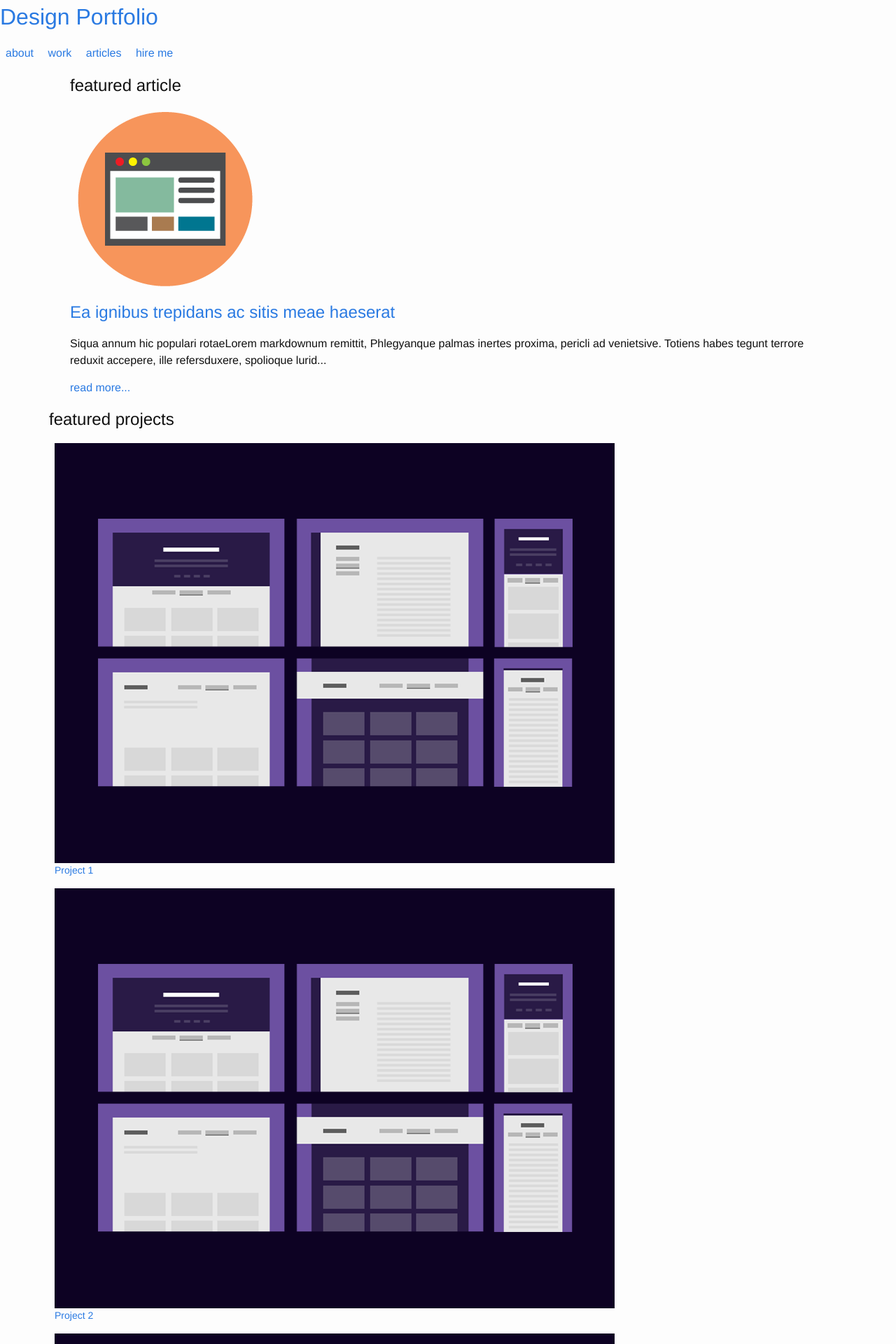
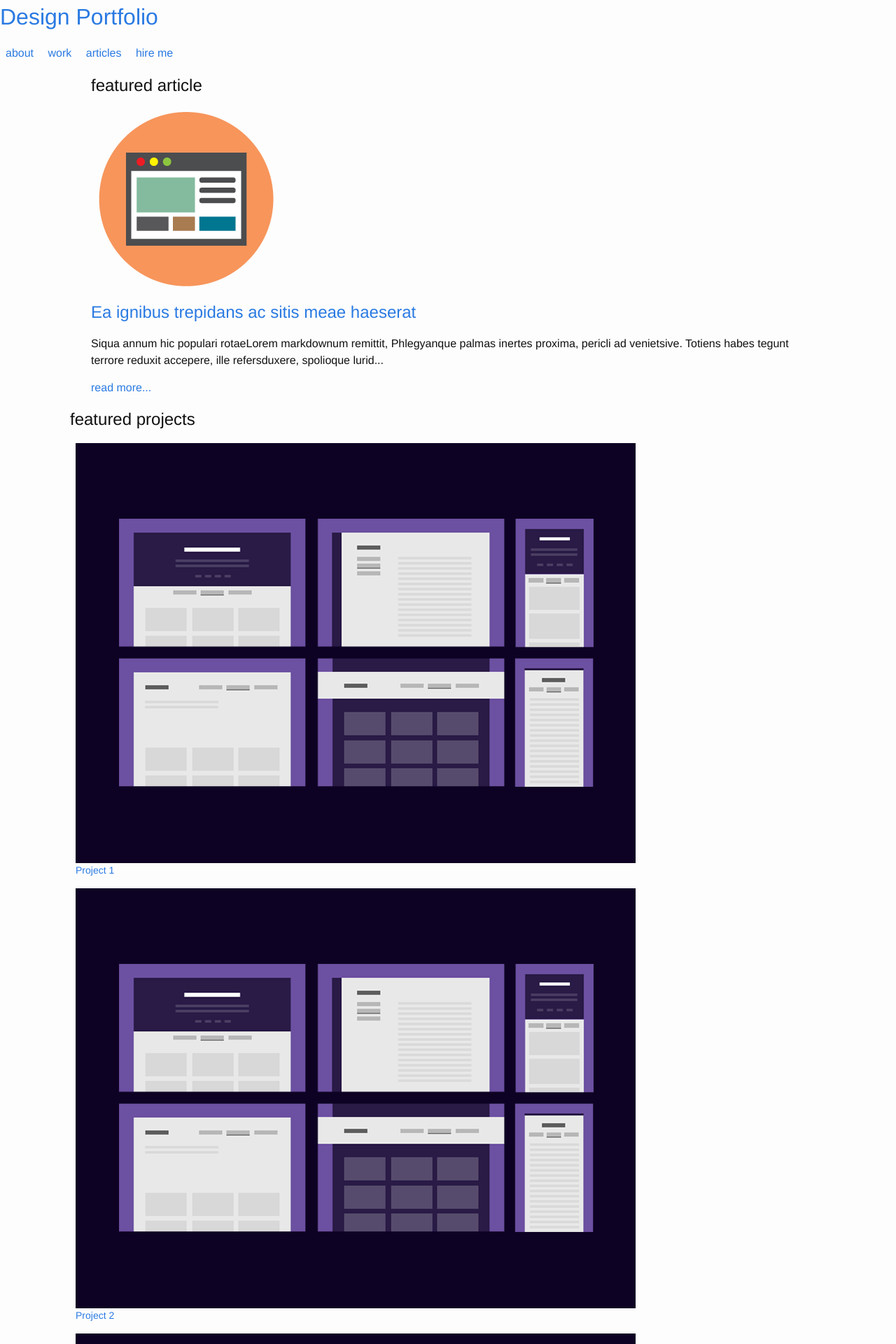
Before and after one commit to smugfox/smugfox, a Jekyll site: the page built from index.html, in a window 1280 px wide. Shown: the top 1920 px of the page at 70% size. Built offline with Jekyll 4.4.1, drawn with Linux system fonts in a browser that asks for light colours.

Commit message:
Removed old CSS files

```diff
--- a/_sass/_base.scss
+++ /dev/null
@@ -1,202 +0,0 @@
-/**
- * Reset some basic elements
- */
-body, h1, h2, h3, h4, h5, h6,
-p, blockquote, pre, hr,
-dl, dd, ol, ul, figure {
-    margin: 0;
-    padding: 0;
-}
-
-
-
-/**
- * Basic styling
- */
-body {
-    font: $base-font-weight #{$base-font-size}/#{$base-line-height} $base-font-family;
-    color: $text-color;
-    background-color: $background-color;
-    -webkit-text-size-adjust: 100%;
-    -webkit-font-feature-settings: "kern" 1;
-    -moz-font-feature-settings: "kern" 1;
-    -o-font-feature-settings: "kern" 1;
-    font-feature-settings: "kern" 1;
-    font-kerning: normal;
-}
-
-
-
-/**
- * Set `margin-bottom` to maintain vertical rhythm
- */
-h1, h2, h3, h4, h5, h6,
-p, blockquote, pre,
-ul, ol, dl, figure,
-%vertical-rhythm {
-    margin-bottom: $spacing-unit / 2;
-}
-
-
-
-/**
- * Images
- */
-img {
-    max-width: 100%;
-    vertical-align: middle;
-}
-
-
-
-/**
- * Figures
- */
-figure > img {
-    display: block;
-}
-
-figcaption {
-    font-size: $small-font-size;
-}
-
-
-
-/**
- * Lists
- */
-ul, ol {
-    margin-left: $spacing-unit;
-}
-
-li {
-    > ul,
-    > ol {
-         margin-bottom: 0;
-    }
-}
-
-
-
-/**
- * Headings
- */
-h1, h2, h3, h4, h5, h6 {
-    font-weight: $base-font-weight;
-}
-
-
-
-/**
- * Links
- */
-a {
-    color: $brand-color;
-    text-decoration: none;
-
-    &:hover {
-        color: $text-color;
-        text-decoration: underline;
-    }
-}
-
-
-
-/**
- * Blockquotes
- */
-blockquote {
-    color: $grey-color;
-    border-left: 4px solid $grey-color-light;
-    padding-left: $spacing-unit / 2;
-    font-size: 18px;
-    letter-spacing: -1px;
-    font-style: italic;
-
-    > :last-child {
-        margin-bottom: 0;
-    }
-}
-
-
-
-/**
- * Code formatting
- */
-pre,
-code {
-    font-size: 15px;
-    border: 1px solid $grey-color-light;
-    border-radius: 3px;
-    background-color: #eef;
-}
-
-code {
-    padding: 1px 5px;
-}
-
-pre {
-    padding: 8px 12px;
-    overflow-x: auto;
-
-    > code {
-        border: 0;
-        padding-right: 0;
-        padding-left: 0;
-    }
-}
-
-
-
-/**
- * Wrapper
- */
-.wrapper {
-    max-width: -webkit-calc(#{$content-width} - (#{$spacing-unit} * 2));
-    max-width:         calc(#{$content-width} - (#{$spacing-unit} * 2));
-    margin-right: auto;
-    margin-left: auto;
-    padding-right: $spacing-unit;
-    padding-left: $spacing-unit;
-    @extend %clearfix;
-
-    @include media-query($on-laptop) {
-        max-width: -webkit-calc(#{$content-width} - (#{$spacing-unit}));
-        max-width:         calc(#{$content-width} - (#{$spacing-unit}));
-        padding-right: $spacing-unit / 2;
-        padding-left: $spacing-unit / 2;
-    }
-}
-
-
-
-/**
- * Clearfix
- */
-%clearfix {
-
-    &:after {
-        content: "";
-        display: table;
-        clear: both;
-    }
-}
-
-
-
-/**
- * Icons
- */
-.icon {
-
-    > svg {
-        display: inline-block;
-        width: 16px;
-        height: 16px;
-        vertical-align: middle;
-
-        path {
-            fill: $grey-color;
-        }
-    }
-}
--- a/_sass/_layout.scss
+++ /dev/null
@@ -1,9 +0,0 @@
-ul {
-	margin: 1em 0;
-	list-style: none;
-}
-
-li {
-	display: inline-block;
-	margin: 0 0.5em;
-}
--- a/_sass/_syntax-highlighting.scss
+++ /dev/null
@@ -1,71 +0,0 @@
-/**
- * Syntax highlighting styles
- */
-.highlight {
-    background: #fff;
-    @extend %vertical-rhythm;
-
-    .highlighter-rouge & {
-      background: #eef;
-    }
-
-    .c     { color: #998; font-style: italic } // Comment
-    .err   { color: #a61717; background-color: #e3d2d2 } // Error
-    .k     { font-weight: bold } // Keyword
-    .o     { font-weight: bold } // Operator
-    .cm    { color: #998; font-style: italic } // Comment.Multiline
-    .cp    { color: #999; font-weight: bold } // Comment.Preproc
-    .c1    { color: #998; font-style: italic } // Comment.Single
-    .cs    { color: #999; font-weight: bold; font-style: italic } // Comment.Special
-    .gd    { color: #000; background-color: #fdd } // Generic.Deleted
-    .gd .x { color: #000; background-color: #faa } // Generic.Deleted.Specific
-    .ge    { font-style: italic } // Generic.Emph
-    .gr    { color: #a00 } // Generic.Error
-    .gh    { color: #999 } // Generic.Heading
-    .gi    { color: #000; background-color: #dfd } // Generic.Inserted
-    .gi .x { color: #000; background-color: #afa } // Generic.Inserted.Specific
-    .go    { color: #888 } // Generic.Output
-    .gp    { color: #555 } // Generic.Prompt
-    .gs    { font-weight: bold } // Generic.Strong
-    .gu    { color: #aaa } // Generic.Subheading
-    .gt    { color: #a00 } // Generic.Traceback
-    .kc    { font-weight: bold } // Keyword.Constant
-    .kd    { font-weight: bold } // Keyword.Declaration
-    .kp    { font-weight: bold } // Keyword.Pseudo
-    .kr    { font-weight: bold } // Keyword.Reserved
-    .kt    { color: #458; font-weight: bold } // Keyword.Type
-    .m     { color: #099 } // Literal.Number
-    .s     { color: #d14 } // Literal.String
-    .na    { color: #008080 } // Name.Attribute
-    .nb    { color: #0086B3 } // Name.Builtin
-    .nc    { color: #458; font-weight: bold } // Name.Class
-    .no    { color: #008080 } // Name.Constant
-    .ni    { color: #800080 } // Name.Entity
-    .ne    { color: #900; font-weight: bold } // Name.Exception
-    .nf    { color: #900; font-weight: bold } // Name.Function
-    .nn    { color: #555 } // Name.Namespace
-    .nt    { color: #000080 } // Name.Tag
-    .nv    { color: #008080 } // Name.Variable
-    .ow    { font-weight: bold } // Operator.Word
-    .w     { color: #bbb } // Text.Whitespace
-    .mf    { color: #099 } // Literal.Number.Float
-    .mh    { color: #099 } // Literal.Number.Hex
-    .mi    { color: #099 } // Literal.Number.Integer
-    .mo    { color: #099 } // Literal.Number.Oct
-    .sb    { color: #d14 } // Literal.String.Backtick
-    .sc    { color: #d14 } // Literal.String.Char
-    .sd    { color: #d14 } // Literal.String.Doc
-    .s2    { color: #d14 } // Literal.String.Double
-    .se    { color: #d14 } // Literal.String.Escape
-    .sh    { color: #d14 } // Literal.String.Heredoc
-    .si    { color: #d14 } // Literal.String.Interpol
-    .sx    { color: #d14 } // Literal.String.Other
-    .sr    { color: #009926 } // Literal.String.Regex
-    .s1    { color: #d14 } // Literal.String.Single
-    .ss    { color: #990073 } // Literal.String.Symbol
-    .bp    { color: #999 } // Name.Builtin.Pseudo
-    .vc    { color: #008080 } // Name.Variable.Class
-    .vg    { color: #008080 } // Name.Variable.Global
-    .vi    { color: #008080 } // Name.Variable.Instance
-    .il    { color: #099 } // Literal.Number.Integer.Long
-}
--- a/css/main.scss
+++ b/css/main.scss
@@ -47,9 +47,9 @@
 
 // Import partials from `sass_dir` (defaults to `_sass`)
 @import
-        "base",
-        "layout",
-        "syntax-highlighting",
-        "components/post",
-        "components/project"
+        "0-tools/bourbon/bourbon",
+        "0-tools/neat/neat",
+        "1-base/base",
+		"1-base/layout",
+		"1-base/syntax-highlighting"
 ;
```
Also changed, not shown: _sass/components/_post.scss (deleted), _sass/components/_project.scss (deleted), 1 other file.
